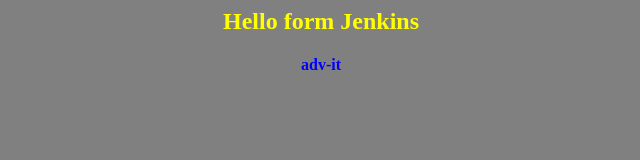
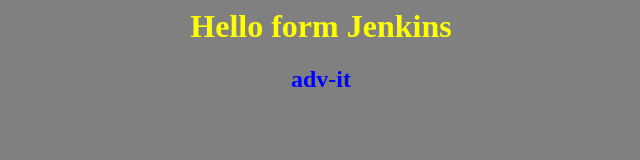
Before and after one commit to SpuDytsk/mytestproj1, a plain HTML site: page index.html in a window 1280 px wide. Shown: the whole page, without its empty margins (319-959 px from the left). Drawn offline with Linux system fonts and the light colour scheme.

```diff
--- a/index.html
+++ b/index.html
@@ -1,8 +1,8 @@
 <html>
 <body bgcolor=grey>
 <center>
-<h2><font color=yellow>Hello form Jenkins</font></h2>
-<h4><font color=blue>adv-it</font></h4>
+<h1><font color=yellow>Hello form Jenkins</font></h1>
+<h2><font color=blue>adv-it</font></h2>
 
 </center>
 </body>
```
